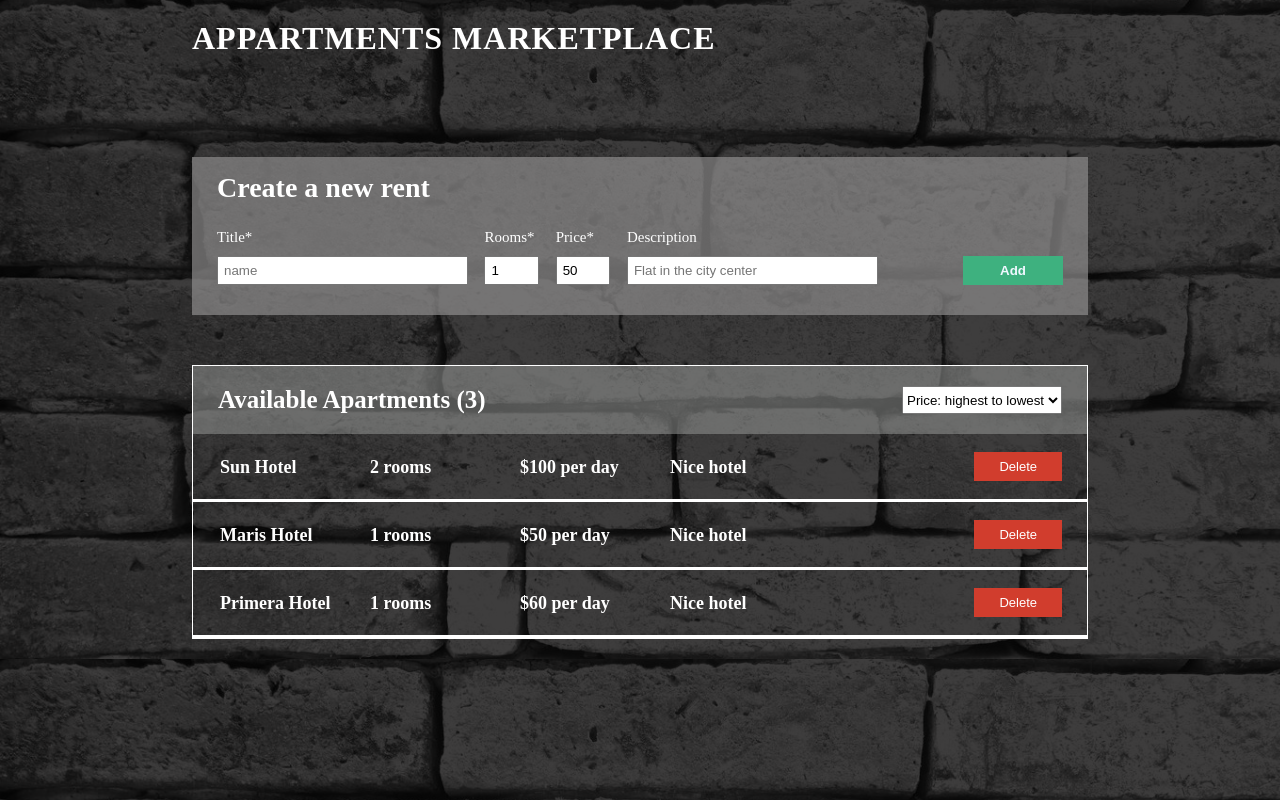
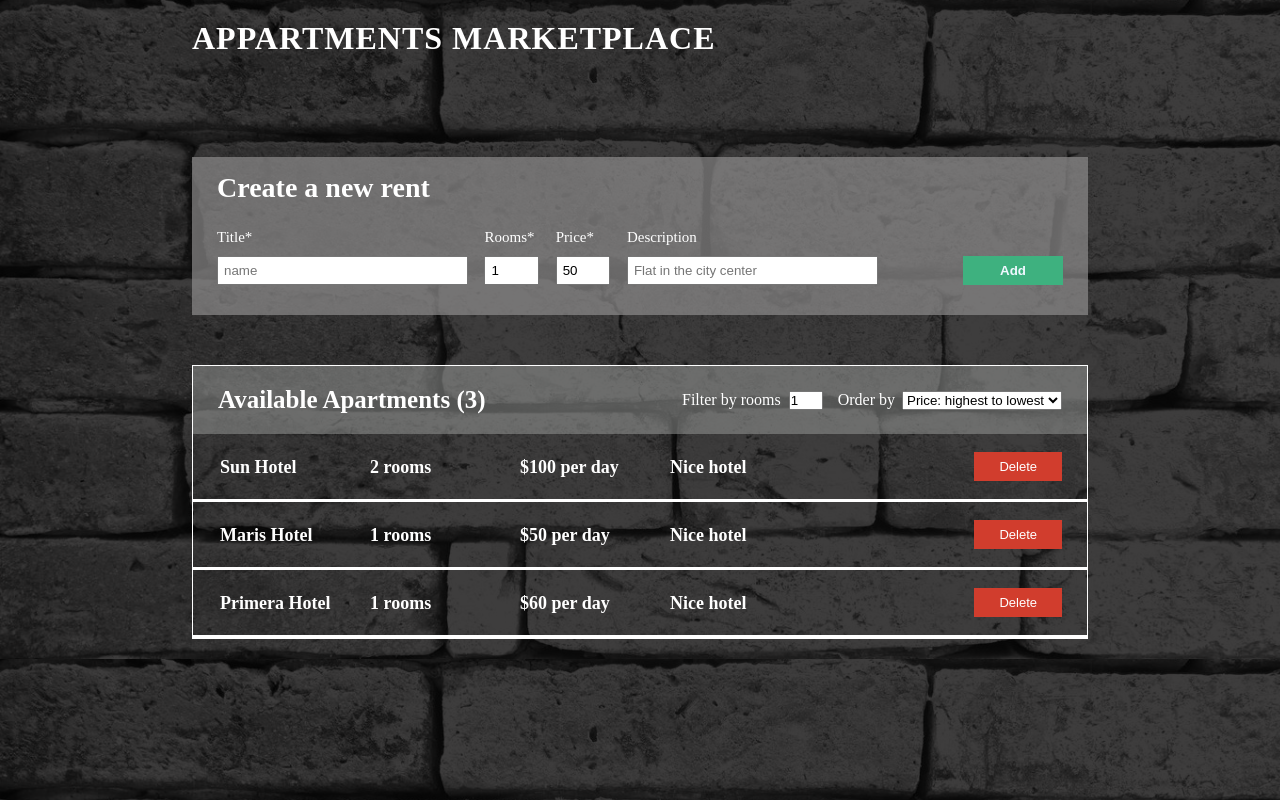
Before and after one commit to MPoliarush/Apartment_marketplace, a React (Create React App) app: page / in a window 1280 px wide. Built offline with nearby package versions, Linux system fonts and the light colour scheme.

Commit message:
add styling

```diff
--- a/src/components/List.js
+++ b/src/components/List.js
@@ -7,10 +7,19 @@ const List = (props)=>{
         <div className='ul_wrapper'>
             <div className="ul_header">
                 <h3>Available Apartments (3)</h3>
-                <select name="select">
-                    <option value="value1">Price: lowest to highest</option>
-                    <option value="value2" selected>Price: highest to lowest</option>
-                </select>
+                <div className='filters'>
+                    <div className='roomsFilter'>
+                        <span>Filter by rooms</span>
+                        <input type='number' min='1' defaultValue='1'/>
+                    </div>
+                    <div className='priceFilter'>
+                        <span>Order by</span>
+                        <select name="select">
+                            <option value="value1">Price: lowest to highest</option>
+                            <option value="value2" selected>Price: highest to lowest</option>
+                        </select>
+                    </div>
+                </div>
             </div>
 
             <ul className="">
--- a/src/index.css
+++ b/src/index.css
@@ -146,7 +146,8 @@ margin-right: 30px;
 }
 
 .tHeader{
-  display: inline-block;
+  display: flex;
+  flex-wrap: wrap;
   padding: 0 25px;
   margin: 5px 5px 0px;
 }
@@ -170,5 +171,28 @@ td{
   text-align: left;
 }
 
+.filters{
+  display: flex;
+  gap: 15px;
+}
+
+.roomsFilter,.priceFilter {
+  display: flex;
+  align-items: center;
+}
+
+.roomsFilter span{
+  display: inline-block;
+}
+
+.roomsFilter input{
+margin-left: 8px;
+width: 30px;
+}
+
+select{
+  margin-left: 7px;
+}
+
 
 }
```
